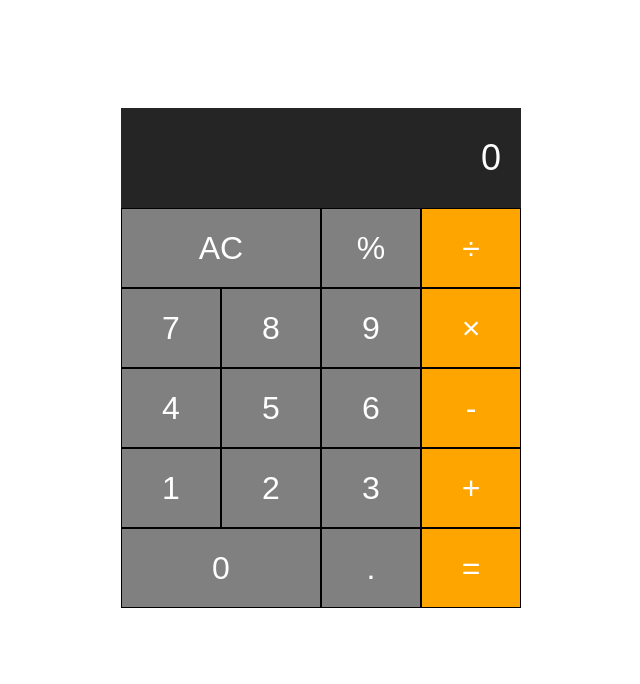
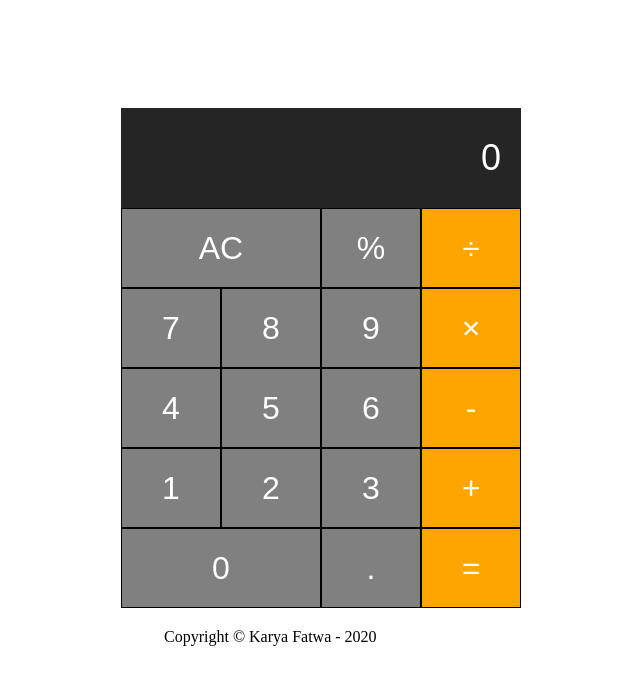
Before and after one commit to fatwasyarifah/Kalkulator-Fatwa, a plain HTML site: page index.html in a window 1280 px wide. Shown: the whole page, without its empty margins (319-959 px from the left). Drawn offline with Linux system fonts and the light colour scheme.

Commit message:
Update index.html

```diff
--- a/index.html
+++ b/index.html
@@ -39,6 +39,9 @@
       </div>
     </div>
   </div>
+  <footer>
+    Copyright &copy; Karya Fatwa - 2020
+  </footer>
   <script type="text/javascript" src="script.js"></script>
 </body>
 </html>
```
